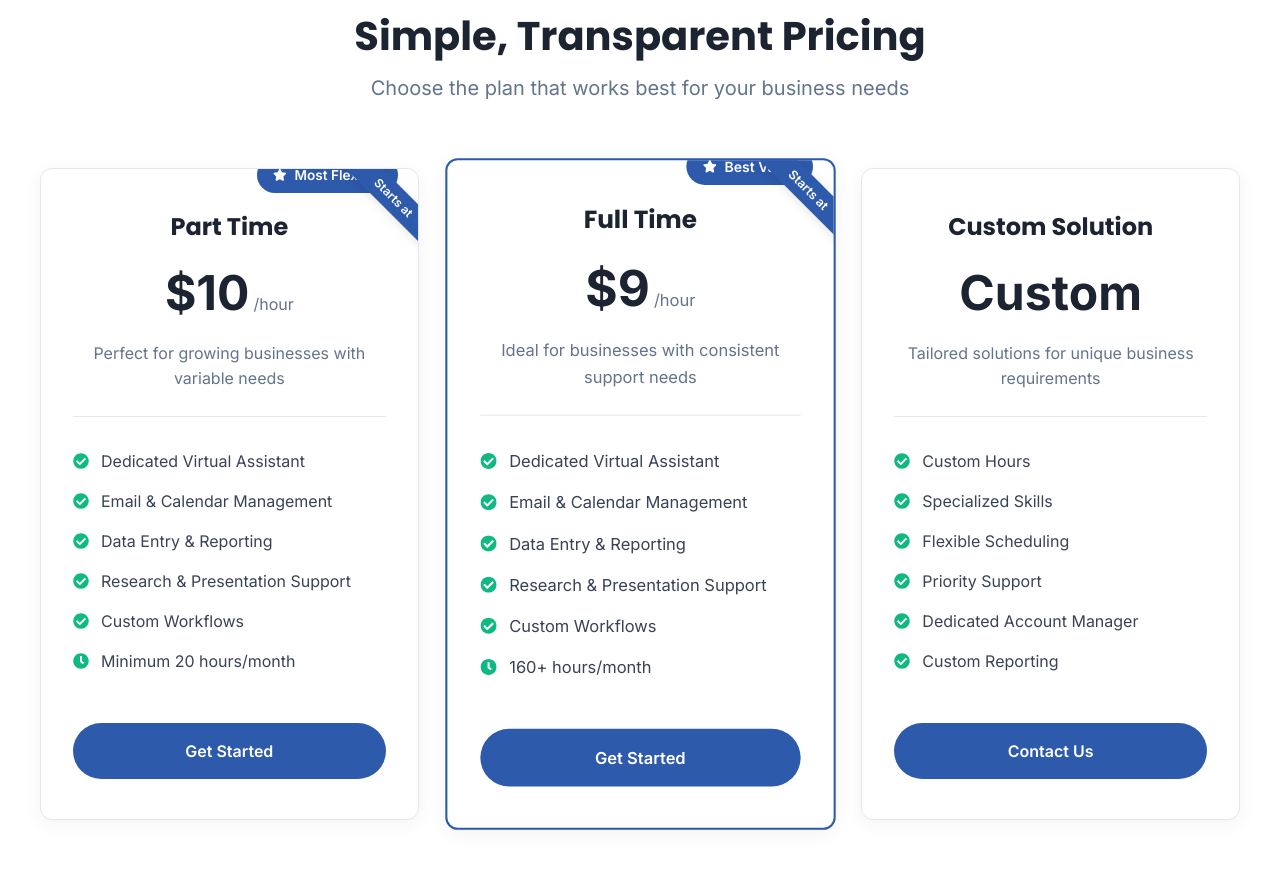
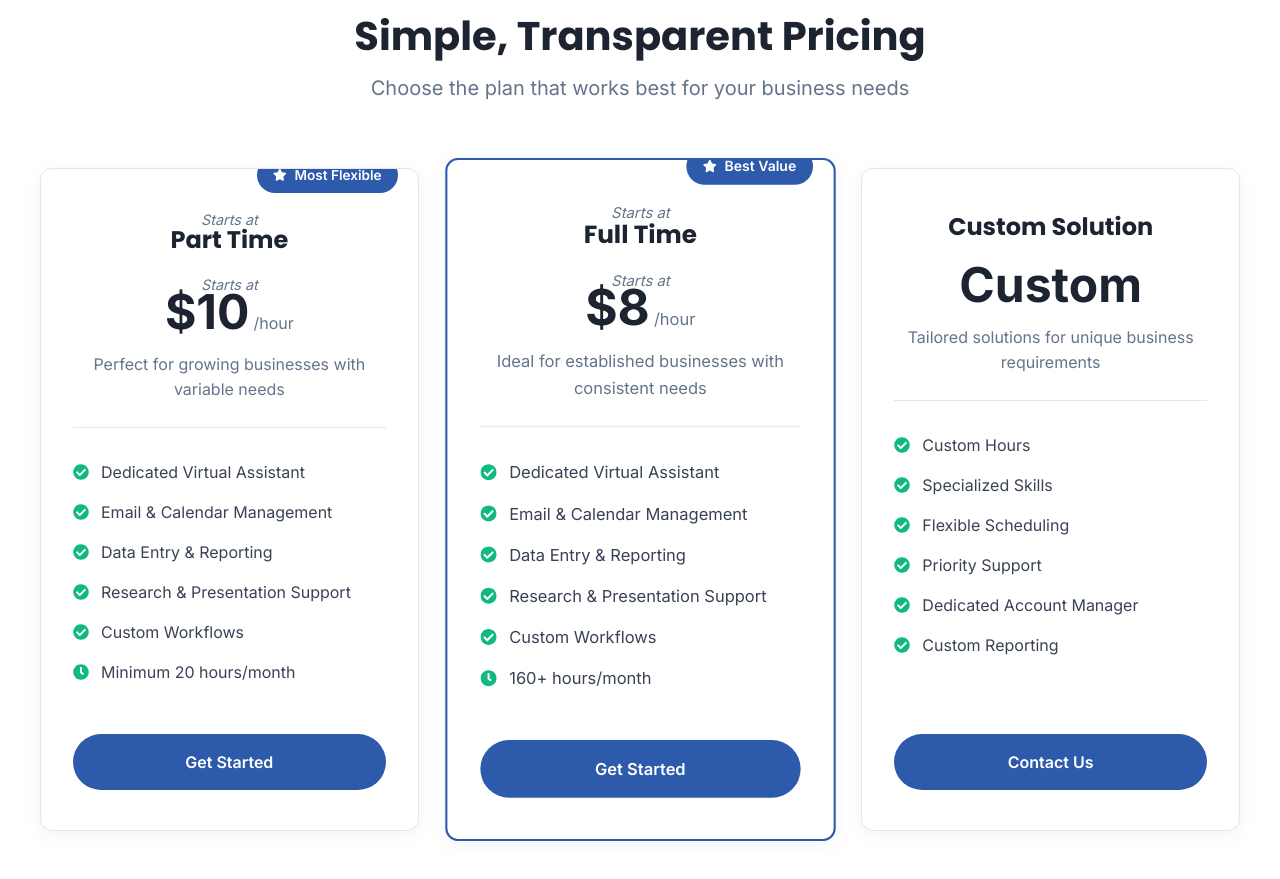
Before and after one commit to RonJimena-Dev/AssistlyVA, a Next.js app: page / in a window 1280 px wide. Shown: the part 3260-4139 px from the top of the page. Built offline with nearby package versions, Linux system fonts and the light colour scheme.

Commit message:
Price cards enhancements

```diff
--- a/src/app/PricingSection.module.css
+++ b/src/app/PricingSection.module.css
@@ -51,17 +51,11 @@
 }
 
 .startsAtLabel {
-  position: absolute;
-  top: 1rem;
-  right: -2rem;
-  background: #2E5AAC;
-  color: white;
-  padding: 0.25rem 2rem;
-  transform: rotate(45deg);
-  font-size: 0.75rem;
-  font-weight: 600;
-  box-shadow: 0 2px 10px rgba(0, 0, 0, 0.1);
-  z-index: 1;
+  font-size: 0.9rem;
+  color: #64748B;
+  margin-bottom: -0.5rem;
+  text-align: center;
+  font-style: italic;
 }
 
 .pricingCard:hover {
@@ -108,7 +102,10 @@
 }
 
 .price {
-  margin: 1.5rem 0;
+  display: flex;
+  flex-direction: column;
+  align-items: center;
+  margin: 1rem 0;
 }
 
 .amount {
--- a/src/components/PricingSection.tsx
+++ b/src/components/PricingSection.tsx
@@ -29,8 +29,11 @@ const PricingSection = () => {
             <div className={styles.planHeader}>
               <h3>Part Time</h3>
               <div className={styles.price}>
-                <span className={styles.amount}>$10</span>
-                <span className={styles.duration}>/hour</span>
+                <span className={styles.startsAtLabel}>Starts at</span>
+                <div className={styles.priceRow}>
+                  <span className={styles.amount}>$10</span>
+                  <span className={styles.duration}>/hour</span>
+                </div>
               </div>
               <p className={styles.description}>Perfect for growing businesses with variable needs</p>
             </div>
@@ -65,10 +68,13 @@ const PricingSection = () => {
             <div className={styles.planHeader}>
               <h3>Full Time</h3>
               <div className={styles.price}>
-                <span className={styles.amount}>$9</span>
-                <span className={styles.duration}>/hour</span>
+                <span className={styles.startsAtLabel}>Starts at</span>
+                <div className={styles.priceRow}>
+                  <span className={styles.amount}>$8</span>
+                  <span className={styles.duration}>/hour</span>
+                </div>
               </div>
-              <p className={styles.description}>Ideal for businesses with consistent support needs</p>
+              <p className={styles.description}>Ideal for established businesses with consistent needs</p>
             </div>
             <ul className={styles.featuresList}>
               {features.map((feature, index) => (
```
